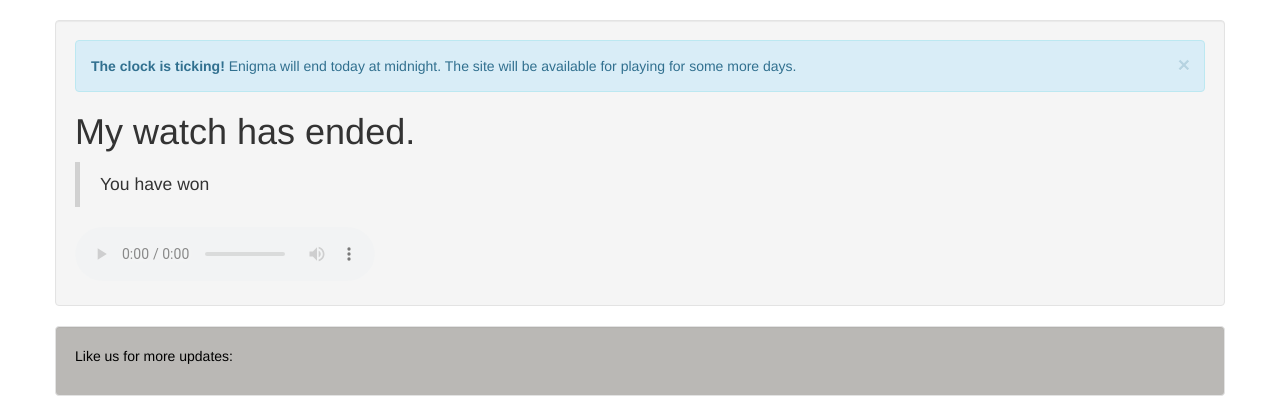
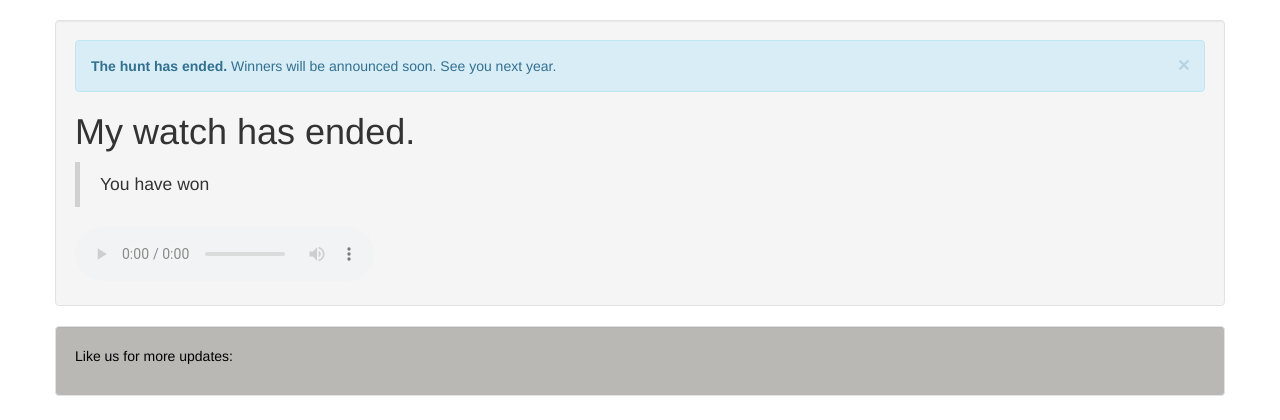
Before and after one commit to biswaz/Enigma, a Django app: page /finish/ in a window 1280 px wide. Shown: the part 52-472 px from the top of the page. Run offline with Django 3.2, Linux system fonts and the light colour scheme; some libraries are stand-ins or nearby versions.

Commit message:
Message - hunt ended

```diff
--- a/enigma/templates/base.html
+++ b/enigma/templates/base.html
@@ -79,7 +79,7 @@
   <div class="container well">
     <div class="alert alert-dismissible alert-info">
       <button type="button" class="close" data-dismiss="alert">&times;</button>
-      <strong>The clock is ticking! </strong>Enigma will end today at midnight. The site will be available for playing for some more days.
+      <strong>The hunt has ended. </strong> Winners will be announced soon. See you next year.
     </div>
 
     {% block content %}
```
